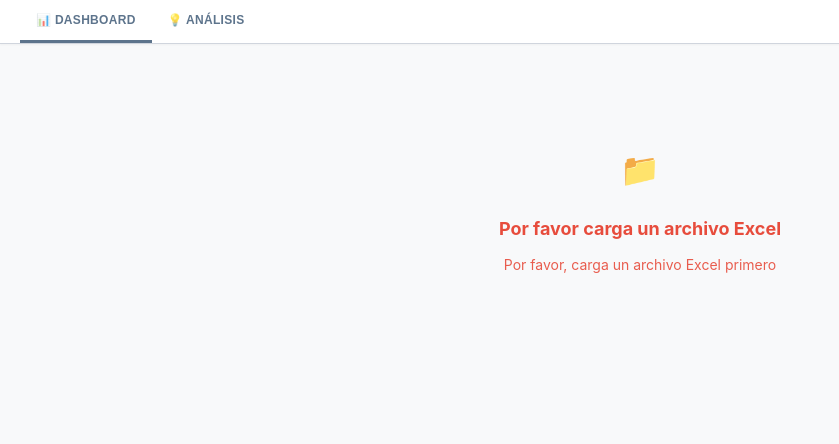
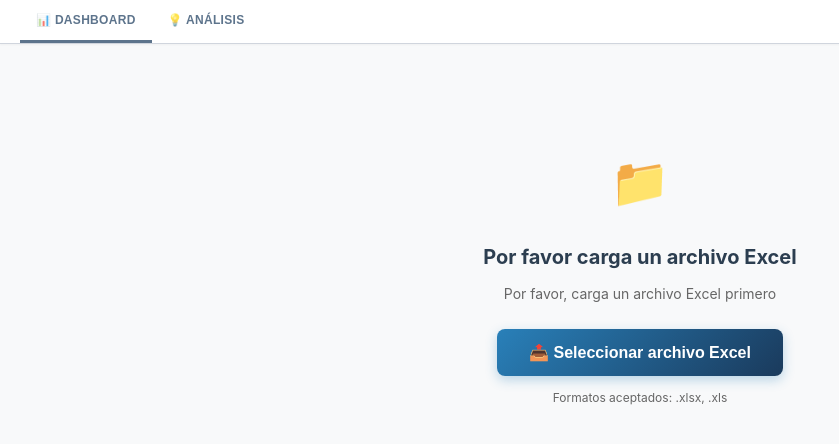
Before and after one commit to eeductechlife-ai/flujo-de-caja, a Flask app: page / in a window 1280 px wide. Shown: the part 107-551 px from the top of the page, without its empty margins (0-839 px from the left). Run offline with Flask 3, Linux system fonts and the light colour scheme.

Commit message:
Fix: upload Excel accesible sin datos previos
Cuando no hay Excel cargado, el botón de upload estaba oculto
dentro de #content (display:none). Ahora la pantalla de bienvenida
muestra un botón prominente para seleccionar el archivo Excel.
También corrige la visibilidad de #content tras subir exitosamente.

Co-Authored-By: Claude Haiku 4.5 <noreply@anthropic.com>

```diff
--- a/templates/index.html
+++ b/templates/index.html
@@ -977,6 +977,7 @@
                 document.getElementById('loading').style.display = 'none';
                 document.getElementById('content').style.display = 'block';
             } catch (err) {
+                if (err.message === 'NO_EXCEL') return;
                 alert('Error: ' + err.message);
             }
         }
@@ -985,19 +986,36 @@
             const resConfig = await fetch('/api/config').then(r => r.json());
             estado.config = resConfig;
 
-            // Cargar resultado - si da 400, mostrar mensaje
             const resResultado = await fetch('/api/resultado');
             if (!resResultado.ok) {
                 const err = await resResultado.json();
+                document.getElementById('loading').style.display = 'block';
                 document.getElementById('loading').innerHTML = `
-                    <div style="text-align: center; padding: 60px 40px; color: #e74c3c;">
-                        <p style="font-size: 32px; margin-bottom: 20px;">📁</p>
-                        <p style="font-size: 18px; font-weight: bold;">Por favor carga un archivo Excel</p>
-                        <p style="font-size: 14px; margin-top: 10px; opacity: 0.9;">${err.error || 'No hay datos disponibles'}</p>
+                    <div style="text-align: center; padding: 60px 40px;">
+                        <p style="font-size: 48px; margin-bottom: 20px;">📁</p>
+                        <p style="font-size: 20px; font-weight: bold; color: var(--text-primary);">Por favor carga un archivo Excel</p>
+                        <p style="font-size: 14px; margin-top: 10px; color: var(--text-secondary);">${err.error || 'No hay datos disponibles'}</p>
+                        <button onclick="subirExcel()" style="
+                            margin-top: 24px;
+                            padding: 14px 32px;
+                            background: linear-gradient(135deg, #2980b9, #1a3a5c);
+                            color: white;
+                            border: none;
+                            border-radius: 8px;
+                            font-size: 16px;
+                            font-weight: 700;
+                            cursor: pointer;
+                            box-shadow: 0 4px 12px rgba(41,128,185,0.3);
+                            transition: transform 0.2s, box-shadow 0.2s;
+                        " onmouseover="this.style.transform='translateY(-2px)';this.style.boxShadow='0 6px 16px rgba(41,128,185,0.4)'"
+                           onmouseout="this.style.transform='';this.style.boxShadow='0 4px 12px rgba(41,128,185,0.3)'">
+                            📤 Seleccionar archivo Excel
+                        </button>
+                        <p style="font-size: 12px; margin-top: 12px; color: var(--text-secondary);">Formatos aceptados: .xlsx, .xls</p>
                     </div>
                 `;
                 document.getElementById('content').style.display = 'none';
-                return;
+                throw new Error('NO_EXCEL');
             }
 
             const resResultadoData = await resResultado.json();
@@ -1486,8 +1504,11 @@
             try {
                 await fetch('/api/resetear', { method: 'POST' });
                 await cargarDatos();
+                document.getElementById('loading').style.display = 'none';
+                document.getElementById('content').style.display = 'block';
                 renderizarUI();
             } catch (err) {
+                if (err.message === 'NO_EXCEL') return;
                 alert('Error: ' + err.message);
             }
         }
@@ -1527,6 +1548,10 @@
                 await cargarDatos();
                 mostrarParametrosDetectados();
                 agregarARecientes(file.name);
+
+                // Mostrar dashboard y ocultar pantalla de carga
+                document.getElementById('loading').style.display = 'none';
+                document.getElementById('content').style.display = 'block';
 
                 // Renderizar UI completo
                 renderizarUI();
```
